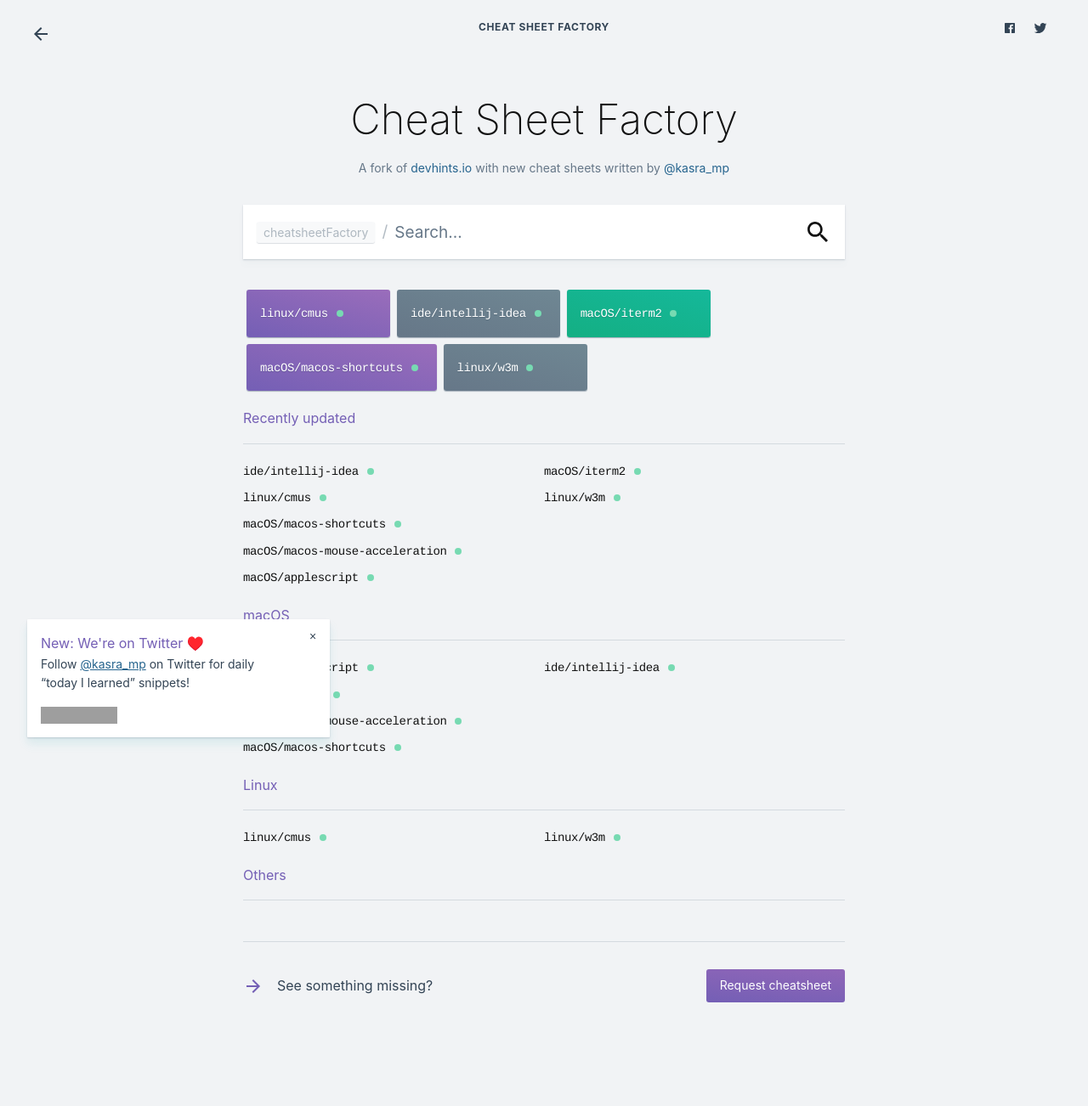
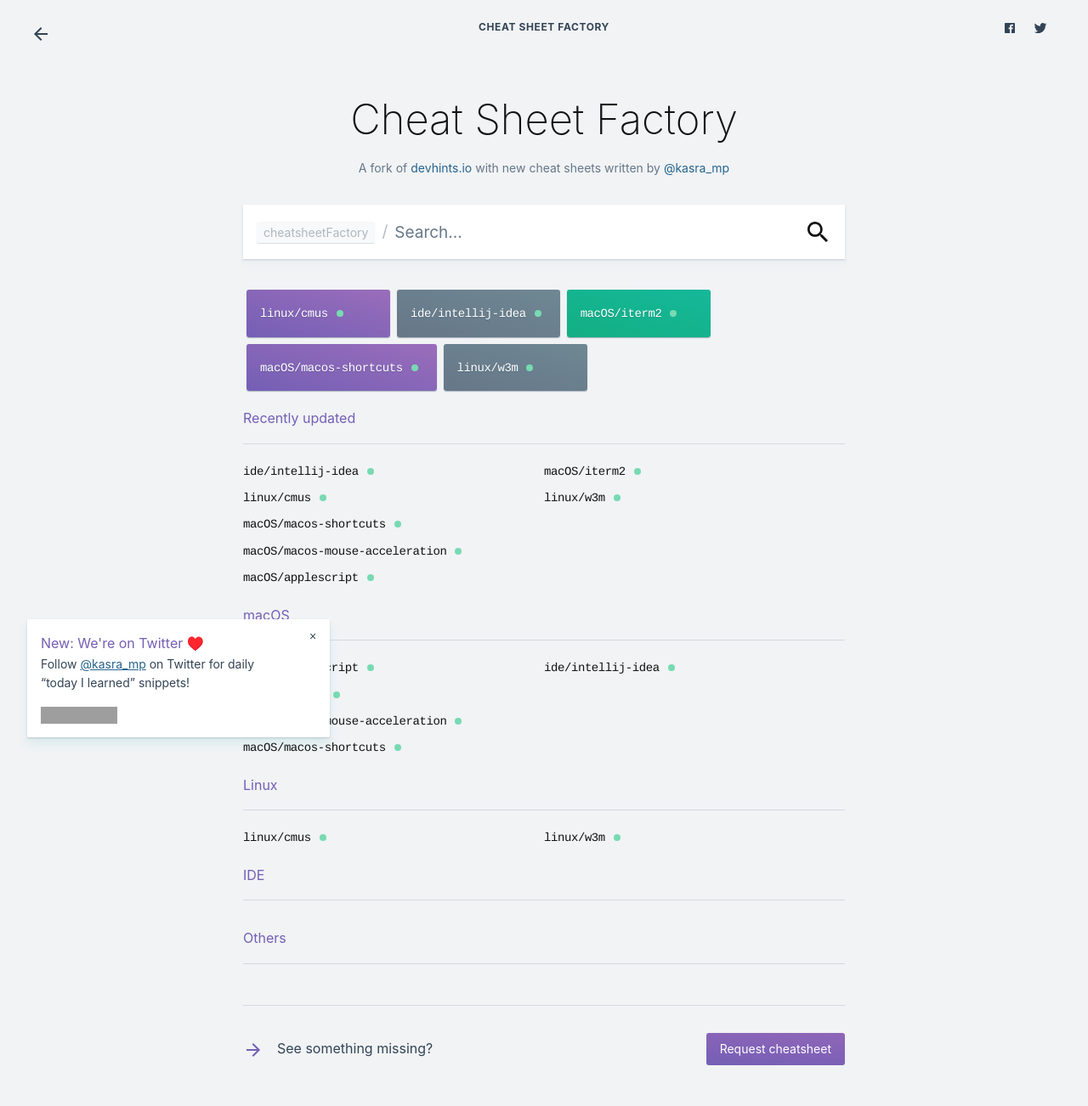
Before and after one commit to kasramp/cheat-sheet-factory, a Jekyll site: the page built from index.md, in a window 1280 px wide. Shown: the whole page at 85% size. Built offline with Jekyll 4.4.1, drawn with Linux system fonts in a browser that asks for light colours; before the commit the page ends 1228 px from its top, so only the background shows below that; grey boxes are pictures that could not be loaded.

Commit message:
Add category

```diff
--- a/_data/categories.yml
+++ b/_data/categories.yml
@@ -2,4 +2,5 @@ enabled: true
 names:
   - macOS
   - Linux
+  - IDE
   - Others
```
